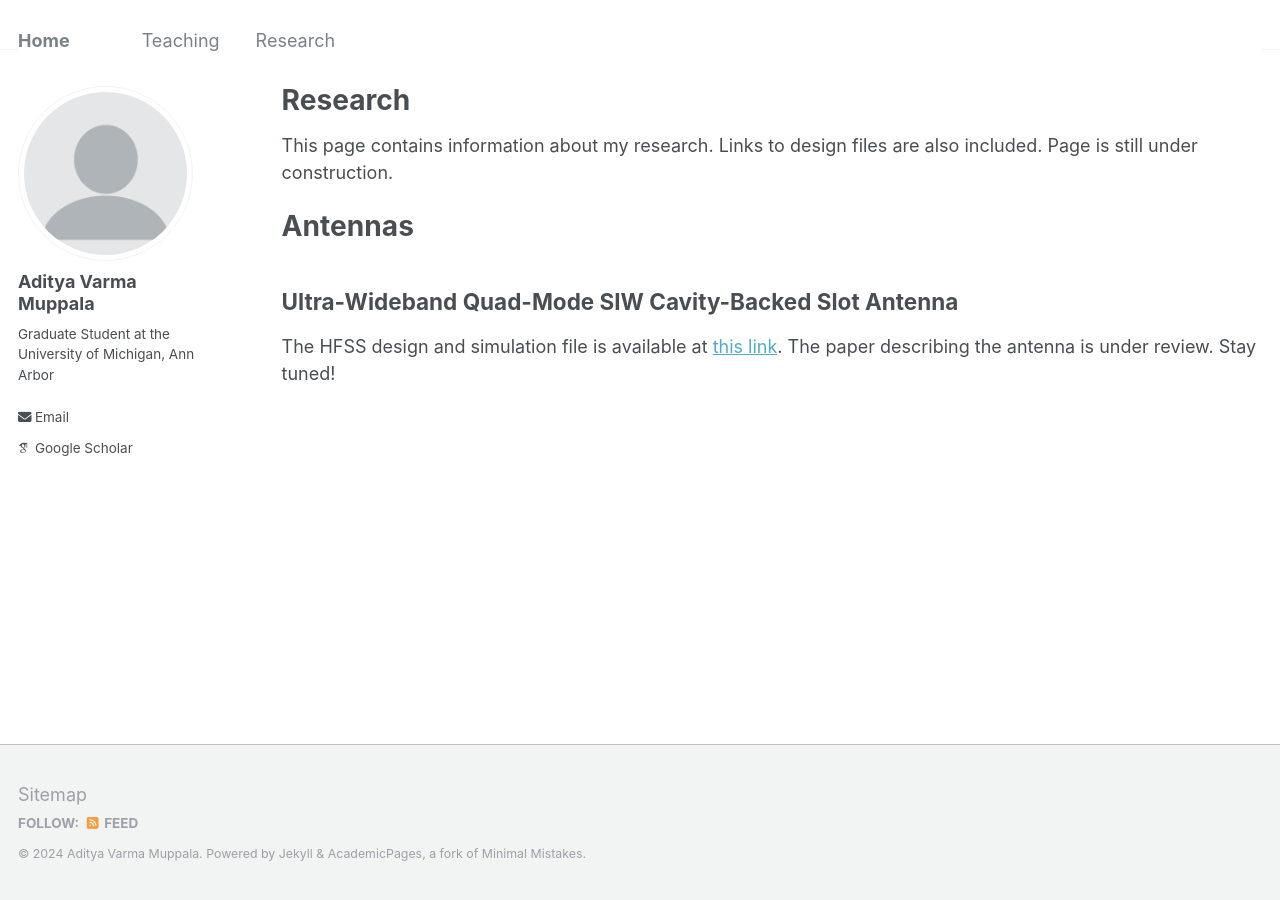
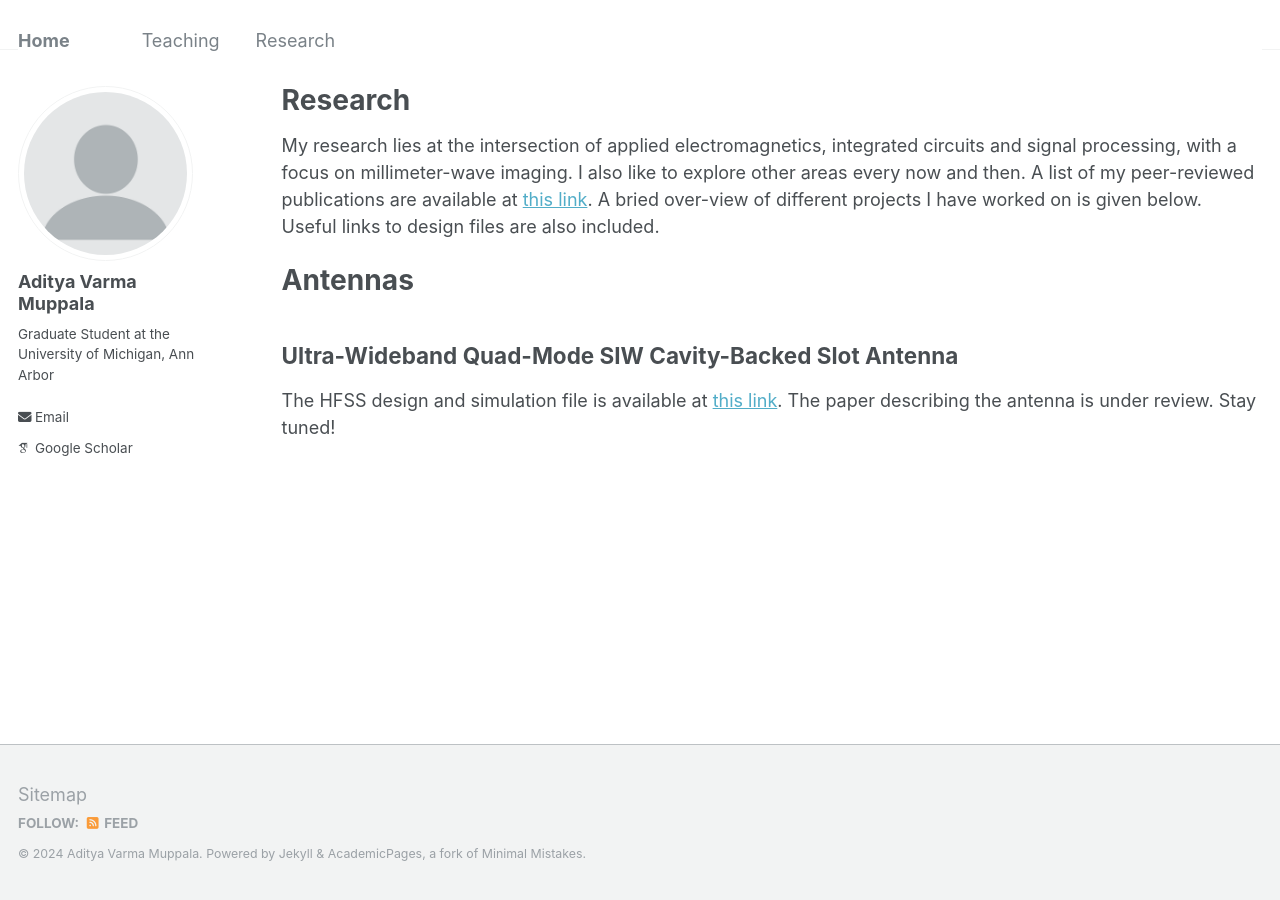
Before and after one commit to AdityaMuppala/adityamuppala.github.io, a Jekyll site: the page built from _pages/research.md, in a window 1280 px wide. Built offline with Jekyll 4.4.1, drawn with Linux system fonts in a browser that asks for light colours; some web fonts are replaced.

Commit message:
Update research.md

```diff
--- a/_pages/research.md
+++ b/_pages/research.md
@@ -5,7 +5,7 @@ permalink: /research/
 author_profile: true
 ---
 
-This page contains information about my research. Links to design files are also included. Page is still under construction.
+My research lies at the intersection of applied electromagnetics, integrated circuits and signal processing, with a focus on millimeter-wave imaging. I also like to explore other areas every now and then. A list of my peer-reviewed publications are available at [this link](https://scholar.google.com/citations?user=TtDtCaoAAAAJ&hl=enLinks). A bried over-view of different projects I have worked on is given below. Useful links to design files are also included.
 
 # Antennas
 
```
